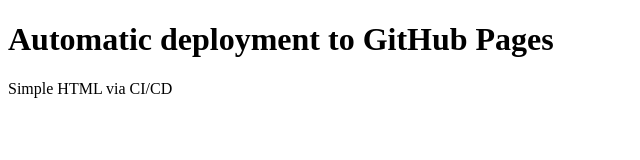
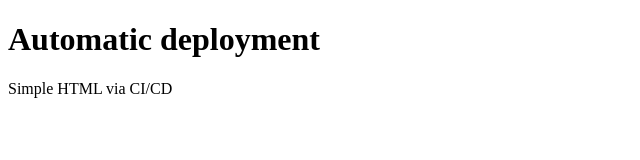
Before and after one commit to CesarAle18/Task-DevOps-and-CI-CD, a website: page index.html in a window 1280 px wide. Shown: the whole page, without its empty margins (0-640 px from the left). Drawn offline with Linux system fonts and the light colour scheme.

Commit message:
Update index.html

```diff
--- a/index.html
+++ b/index.html
@@ -8,7 +8,7 @@
 </head>
 
 <body>
-    <h1>Automatic deployment to GitHub Pages</h1>
+    <h1>Automatic deployment</h1>
     <p>Simple HTML via CI/CD</p>
 </body>
 
```
